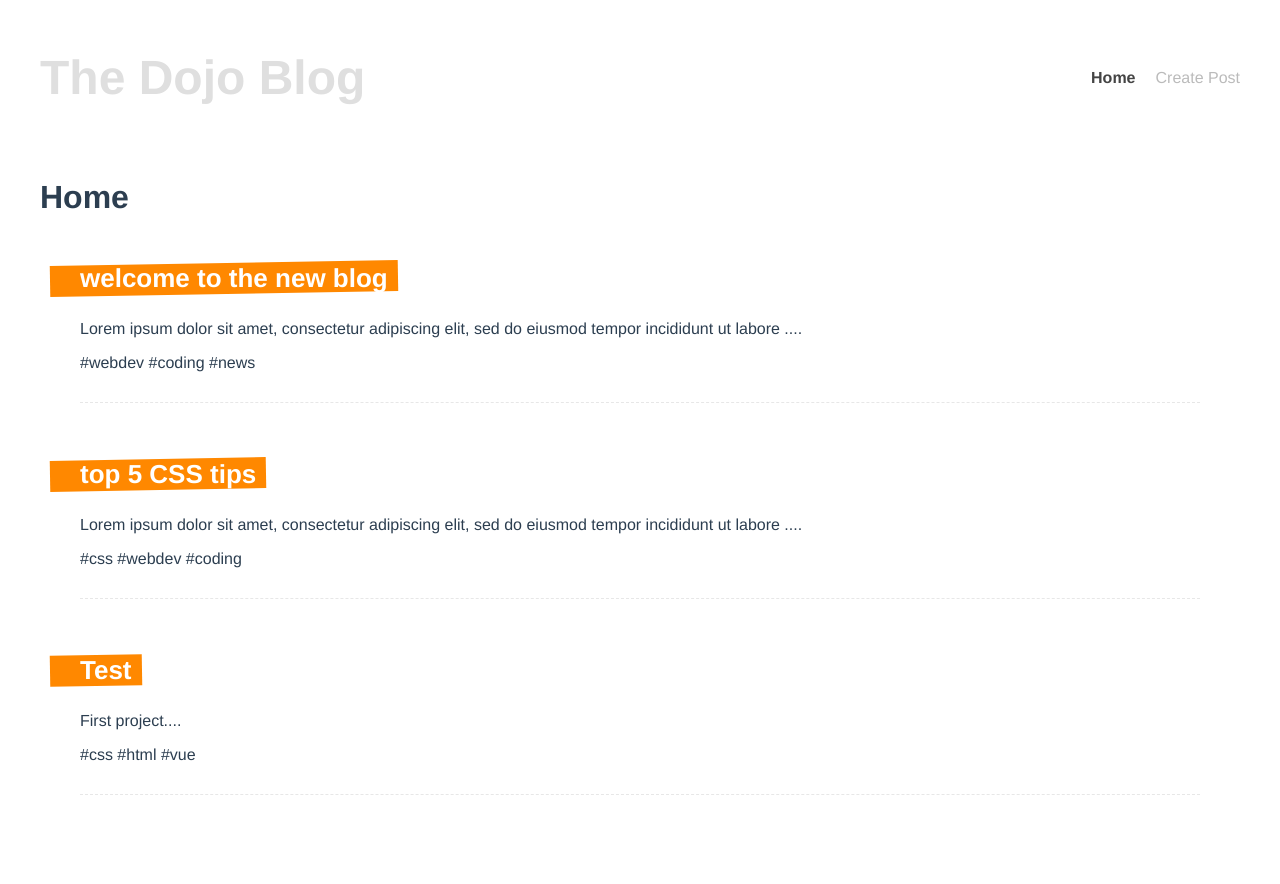
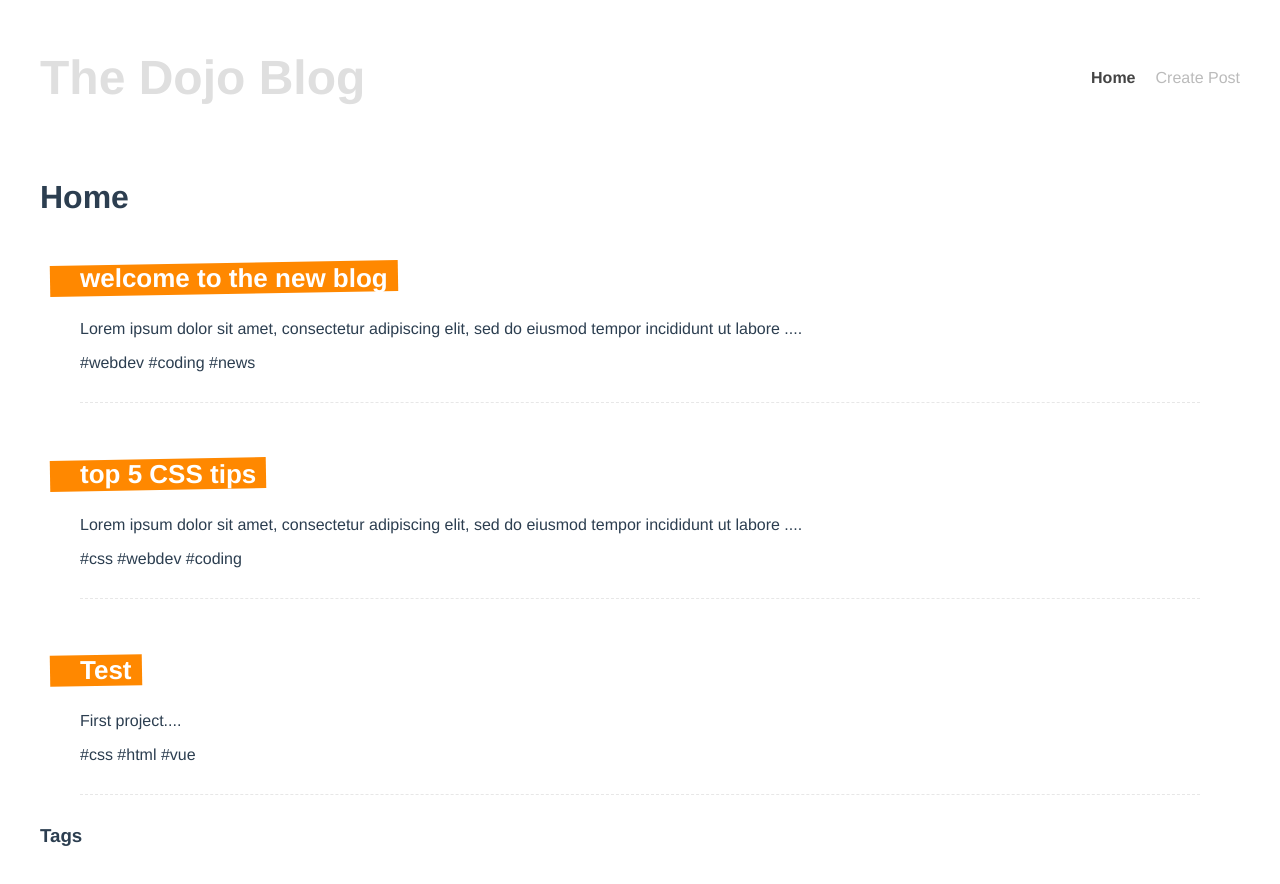
Before and after one commit to alex197925/blog-vue, a Vue app: page / in a window 1280 px wide. Before the commit the page ends 843 px from the top, so only its background shows below. Built offline with nearby package versions, Linux system fonts and the light colour scheme; data requests are answered from the project's data file.

Commit message:
Added TagView to the Home component and pass data fromHome to Tag component

```diff
--- a/src/views/CreateView.vue
+++ b/src/views/CreateView.vue
@@ -26,7 +26,7 @@ export default {
     const tags = ref([]);
 
     const router = useRouter();
-    console.log(router);
+    // console.log(router);
 
     const handleSubmit = async () => {
       let post = {
--- a/src/views/HomeView.vue
+++ b/src/views/HomeView.vue
@@ -6,6 +6,7 @@
     <div v-if="error">{{ error }}</div>
     <div v-if="posts.length">
       <PostListView :posts="posts" />
+      <TagCloudView :posts="posts" />
     </div>
     <div v-else>
       <SpinnerView />
@@ -17,12 +18,14 @@
 import PostListView from "@/components/PostListView.vue";
 import getPosts from "@/composables/getPosts";
 import SpinnerView from "@/components/SpinnerView.vue";
+import TagCloudView from "@/components/TagCloudView.vue";
 
 export default {
   name: "HomeView",
   components: {
     PostListView,
     SpinnerView,
+    TagCloudView,
   },
 
   setup() {
```
